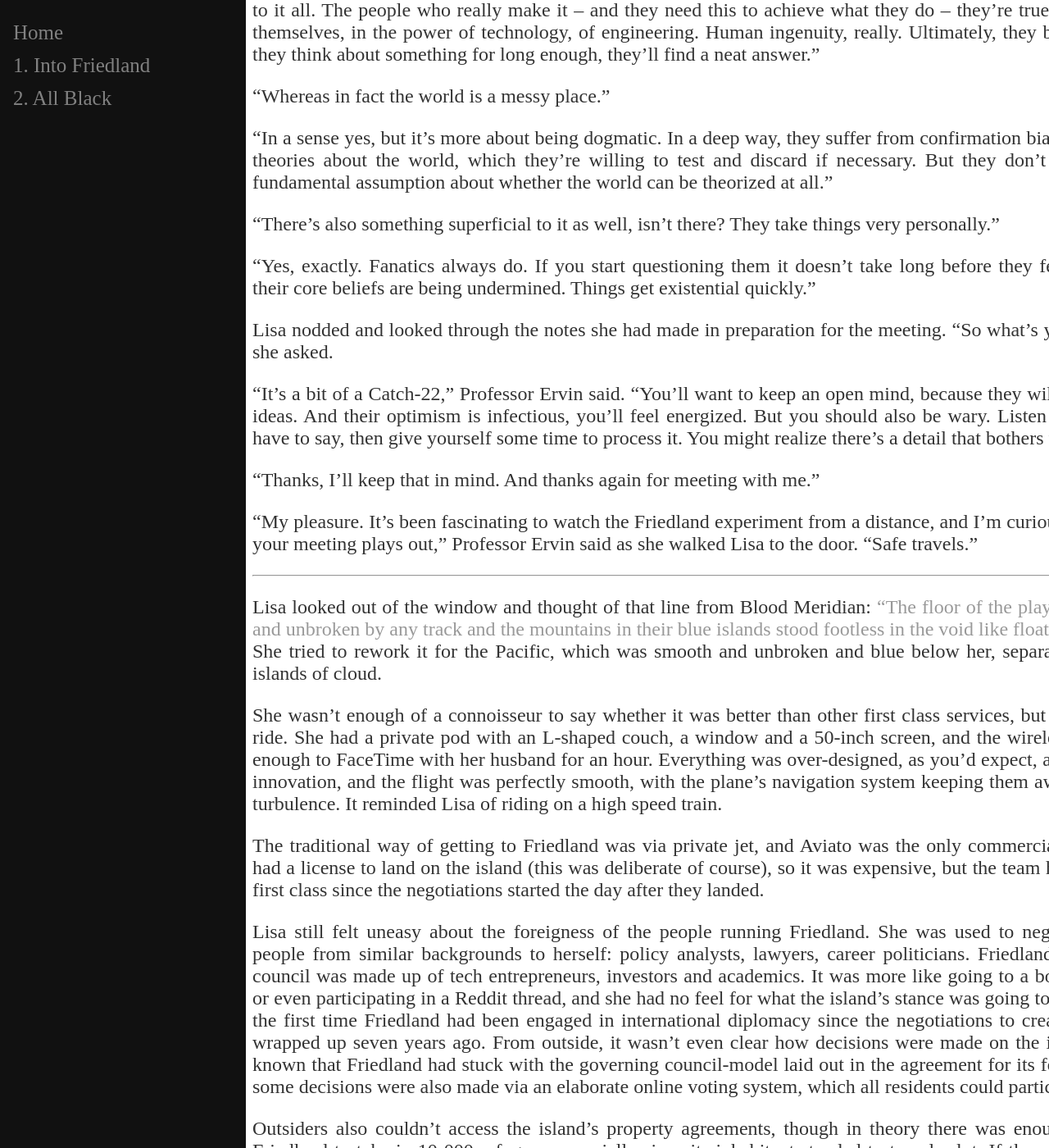
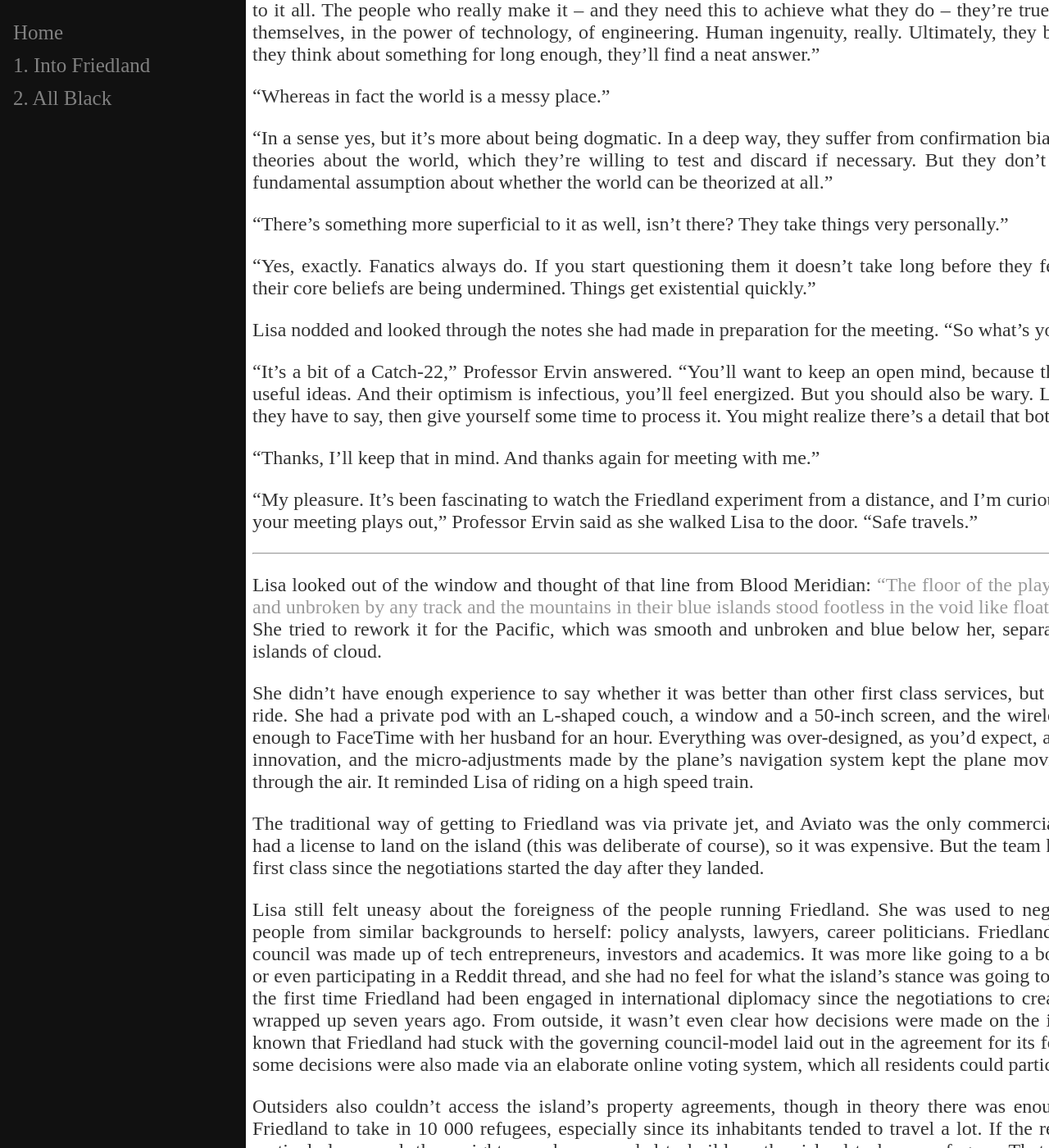
Before and after one commit to fylobc/fylobc.github.io, a Jekyll site: the page built from _parts/Part_0.md, in a window 1280 px wide and 1400 px high, scrolled down 357 px. Shown: the whole window at 82% size. Built offline with Jekyll 4.4.1, drawn with Linux system fonts in a browser that asks for light colours; some of the changed text lies outside the part shown.

Commit message:
Edited part 0

```diff
--- a/_parts/Part_0.md
+++ b/_parts/Part_0.md
@@ -13,13 +13,13 @@ title: "1. Into Friedland"
 
 “In a sense yes, but it’s more about being dogmatic. In a deep way, they suffer from confirmation bias. They build theories about the world, which they’re willing to test and discard if necessary. But they don’t question the fundamental assumption about whether the world can be theorized at all.”
 
-“There’s also something superficial to it as well, isn’t there? They take things very personally.”
+“There’s something more superficial to it as well, isn’t there? They take things very personally.”
 
 “Yes, exactly. Fanatics always do. If you start questioning them it doesn’t take long before they feel as though their core beliefs are being undermined. Things get existential quickly."
 
-Lisa nodded and looked through the notes she had made in preparation for the meeting. “So what’s your advice?” she asked.
+Lisa nodded and looked through the notes she had made in preparation for the meeting. “So what’s your advice?”
 
-“It’s a bit of a Catch-22,” Professor Ervin said. “You'll want to keep an open mind, because they will have useful ideas. And their optimism is infectious, you’ll feel energized. But you should also be wary. Listen to what they have to say, then give yourself some time to process it. You might realize there’s a detail that bothers you.”
+“It’s a bit of a Catch-22,” Professor Ervin answered. “You'll want to keep an open mind, because they will have useful ideas. And their optimism is infectious, you’ll feel energized. But you should also be wary. Listen to what they have to say, then give yourself some time to process it. You might realize there’s a detail that bothers you.”
 
 “Thanks, I’ll keep that in mind. And thanks again for meeting with me.”
 
@@ -29,9 +29,9 @@ Lisa nodded and looked through the notes she had made in preparation for the mee
 
 Lisa looked out of the window and thought of that line from Blood Meridian: <a href="https://books.google.com/books?id=s-QzccStux4C&pg=PA114&lpg=PA114&dq=The+floor+of+the+playa+lay+smooth+and+unbroken+by+any+track+and+the+mountains&source=bl&ots=hpVZhZfDod&sig=tZsiYYv6B8mVy_-6ceOdPzWUyAM&hl=en&sa=X&ved=0ahUKEwjypZPO6rnbAhUI7p8KHaW-ArkQ6AEIOjAC#v=onepage&q=The%20floor%20of%20the%20playa%20lay%20smooth%20and%20unbroken%20by%20any%20track%20and%20the%20mountains&f=false">“The floor of the playa lay smooth and unbroken by any track and the mountains in their blue islands stood footless in the void like floating temples.”</a> She tried to rework it for the Pacific, which was smooth and unbroken and blue below her, separated by white islands of cloud.
 
-She wasn’t enough of a connoisseur to say whether it was better than other first class services, but it was a nice ride. She had a private pod with an L-shaped couch, a window and a 50-inch screen, and the wireless was good enough to FaceTime with her husband for an hour. Everything was over-designed, as you’d expect, advertising its innovation, and the flight was perfectly smooth, with the plane’s navigation system keeping them away from any turbulence. It reminded Lisa of riding on a high speed train.
+She didn't have enough experience to say whether it was better than other first class services, but it was a nice ride. She had a private pod with an L-shaped couch, a window and a 50-inch screen, and the wireless was good enough to FaceTime with her husband for an hour. Everything was over-designed, as you’d expect, advertising its innovation, and the micro-adjustments made by the plane’s navigation system kept the plane moving smoothly through the air. It reminded Lisa of riding on a high speed train.
 
-The traditional way of getting to Friedland was via private jet, and Aviato was the only commercial airline that had a license to land on the island (this was deliberate of course), so it was expensive, but the team had been sent first class since the negotiations started the day after they landed.
+The traditional way of getting to Friedland was via private jet, and Aviato was the only commercial airline that had a license to land on the island (this was deliberate of course), so it was expensive. But the team had been sent first class since the negotiations started the day after they landed.
 
 Lisa still felt uneasy about the foreigness of the people running Friedland. She was used to negotiating with people from similar backgrounds to herself: policy analysts, lawyers, career politicians. Friedland’s governing council was made up of tech entrepreneurs, investors and academics. It was more like going to a board meeting, or even participating in a Reddit thread, and she had no feel for what the island's stance was going to be. This was the first time Friedland had been engaged in international diplomacy since the negotiations to create the island wrapped up seven years ago. From outside, it wasn't even clear how decisions were made on the island. It was known that Friedland had stuck with the governing council-model laid out in the agreement for its formation, but some decisions were also made via an elaborate online voting system, which all residents could participate in.
 
```
Also changed, not shown: other parts of _parts/Part_0.md (+1 -1 lines).
